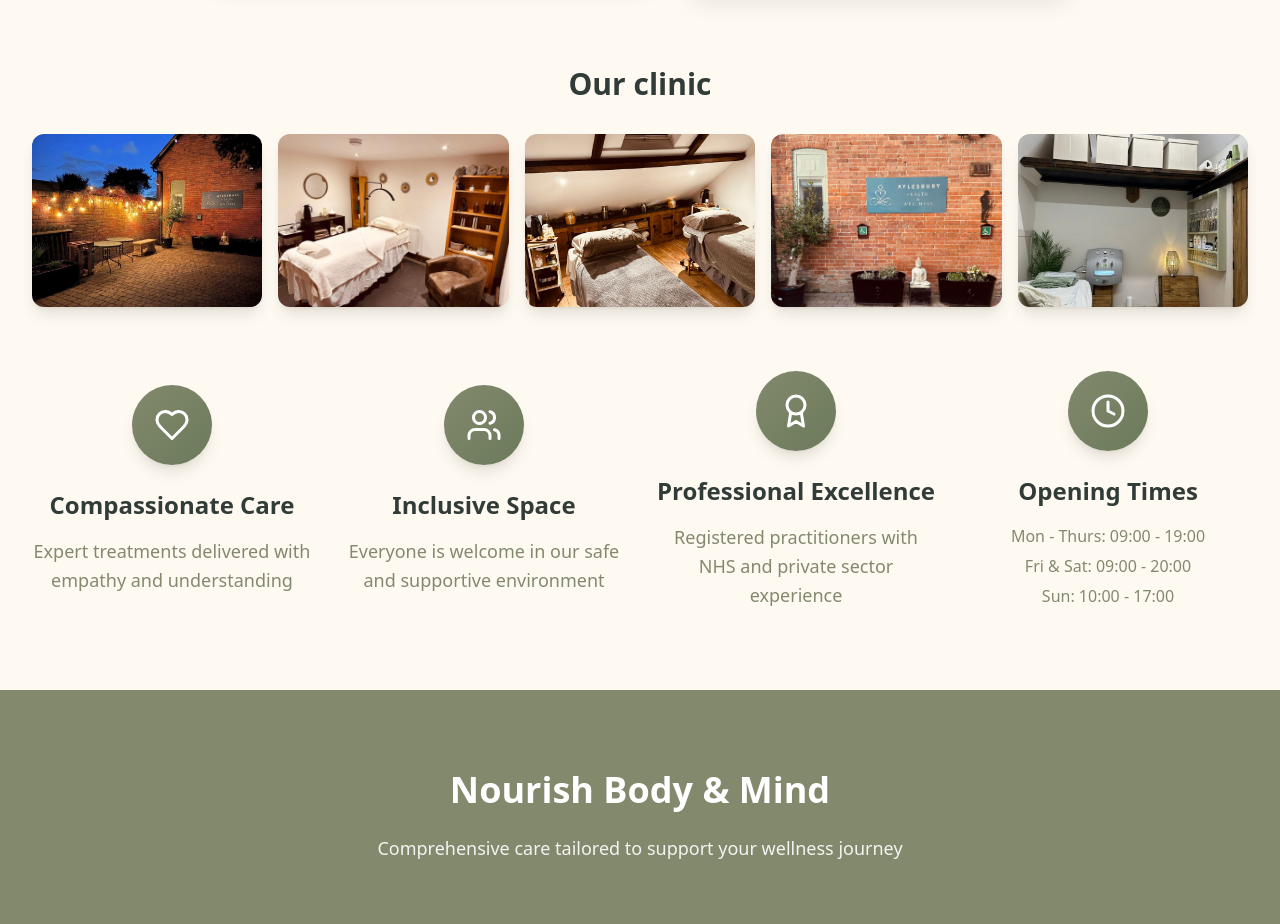
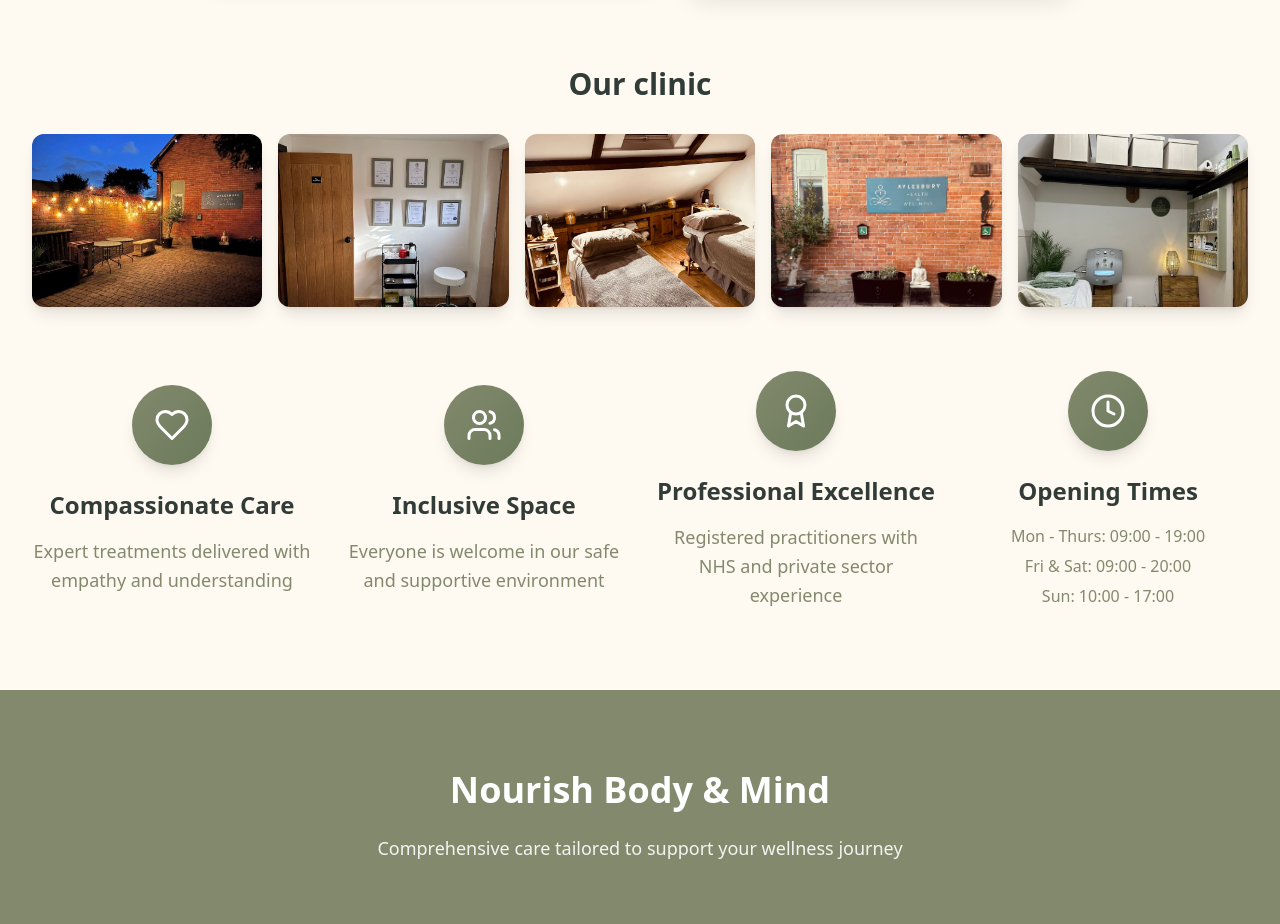
Before and after one commit to nathantaylormarriott/aylesburyhealthandwellness, a React (Vite) app: page / in a window 1280 px wide. Shown: the part 1360-2284 px from the top of the page. Built offline with nearby package versions, Linux system fonts and the light colour scheme.

Commit message:
Replace second Our clinic gallery image with Oak Room photo
Co-authored-by: Cursor <cursoragent@cursor.com>

```diff
--- a/src/components/About.tsx
+++ b/src/components/About.tsx
@@ -6,8 +6,8 @@ const clinicGallery = [
     alt: 'Courtyard at Aylesbury Health and Wellness with warm lighting at dusk',
   },
   {
-    src: '/images/clinic/gallery-treatment-suite.png',
-    alt: 'Calm treatment room with massage table and soft lighting',
+    src: '/images/clinic/gallery-oak-room.png',
+    alt: 'The Oak Room — professional treatment space with certificates and clinical equipment',
   },
   {
     src: '/images/clinic/gallery-dual-treatment.png',
```
Also changed, not shown: public/images/clinic/gallery-oak-room.png (added), public/images/clinic/gallery-treatment-suite.png (deleted).
